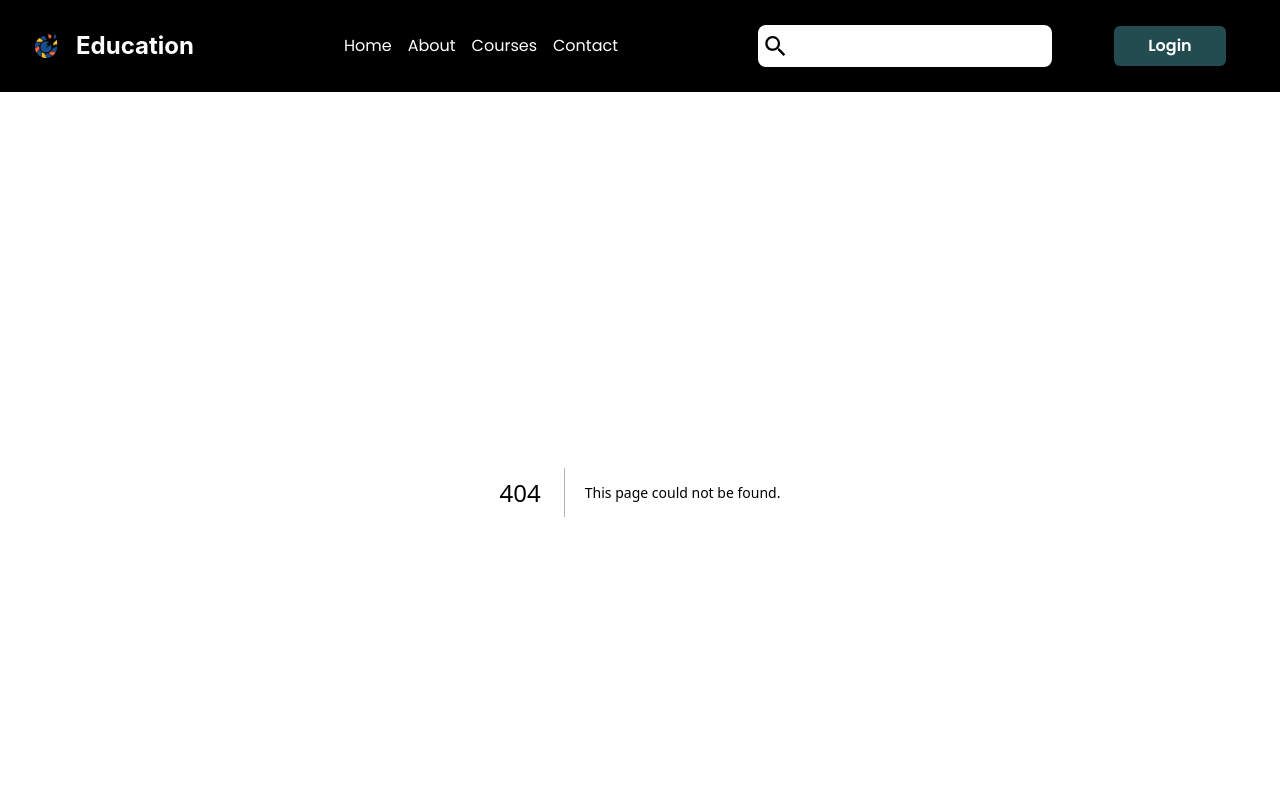
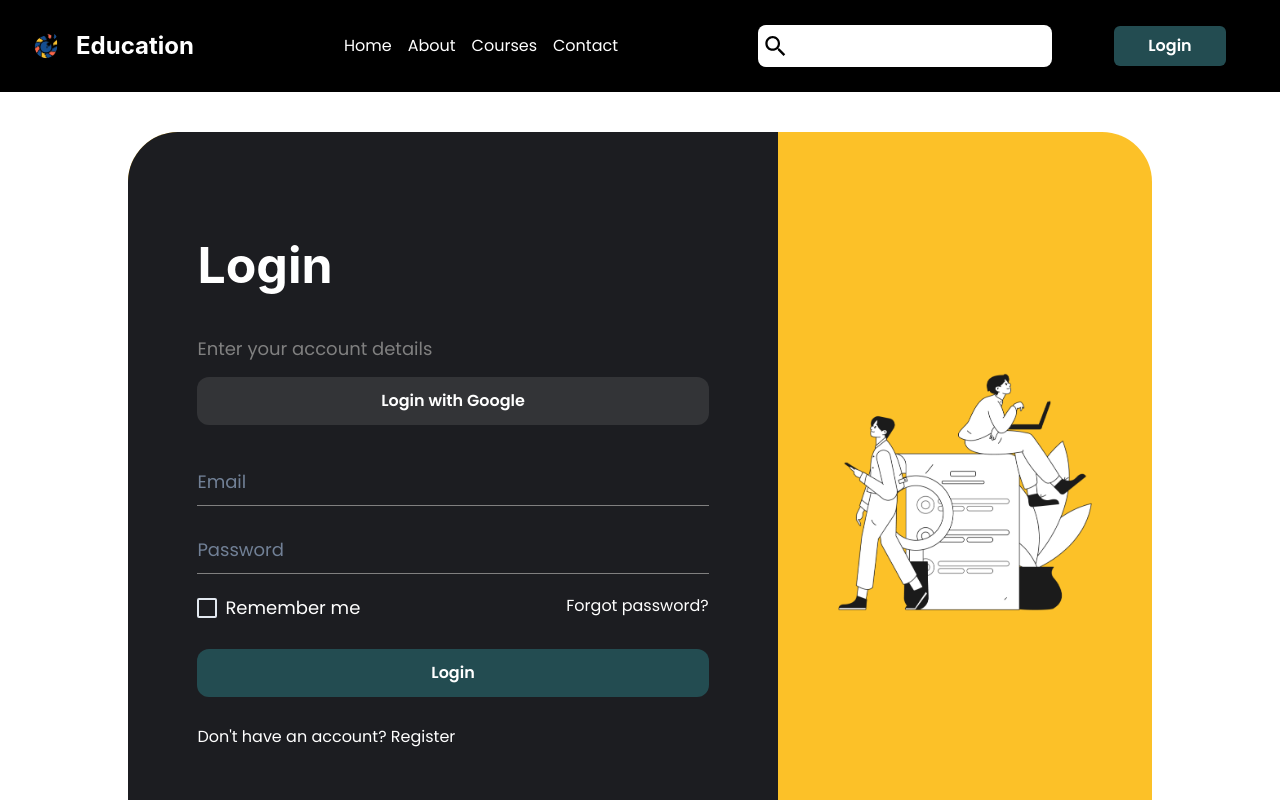
Before and after one commit to ZakaryaMeddahi/private-school-system, a Next.js app in the folder client/: page /login in a window 1280 px wide. Before the commit this address had no page. Built offline with nearby package versions, Linux system fonts and the light colour scheme.

Commit message:
create two route one is login and other is contact

```diff
--- /dev/null
+++ b/client/src/app/login/page.jsx
@@ -0,0 +1,9 @@
+import Login from "@/Pages/Login/Login";
+
+const LoggedIn = () => {
+    return (
+        <Login />
+    );
+}
+
+export default LoggedIn;
```
Also changed, not shown: client/src/app/contact/page.jsx (added, +9 -0 lines).
